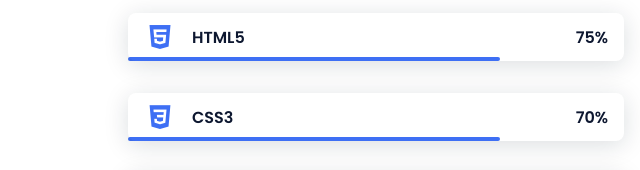
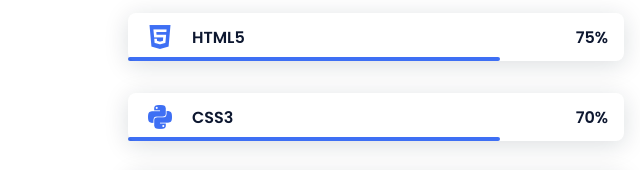
Before and after one commit to dipesh268/Profile, a plain HTML site: page index.html in a window 1280 px wide. Shown: the part 1387-1557 px from the top of the page, 0-640 px from the left. Drawn offline with nearby package versions, Linux system fonts and the light colour scheme.

Commit message:
Update index.html

```diff
--- a/index.html
+++ b/index.html
@@ -112,7 +112,7 @@
                         </div>
                         <div class="skills__data">
                             <div class="skills__names">
-                                <i class='bx bxl-css3 skills__icon'></i>
+                                <i class='bx bxl-python skills__icon'></i>
                                 <span class="skills__name">CSS3</span>
                             </div>
                             <div class="skills__bar skills__css">
```
